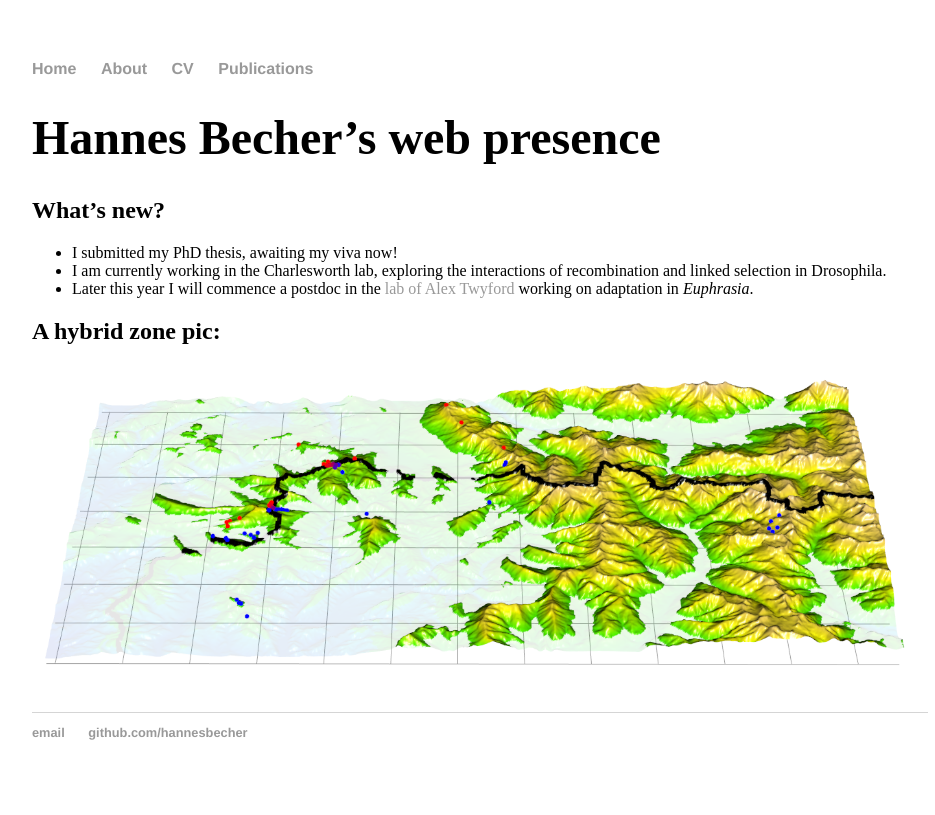
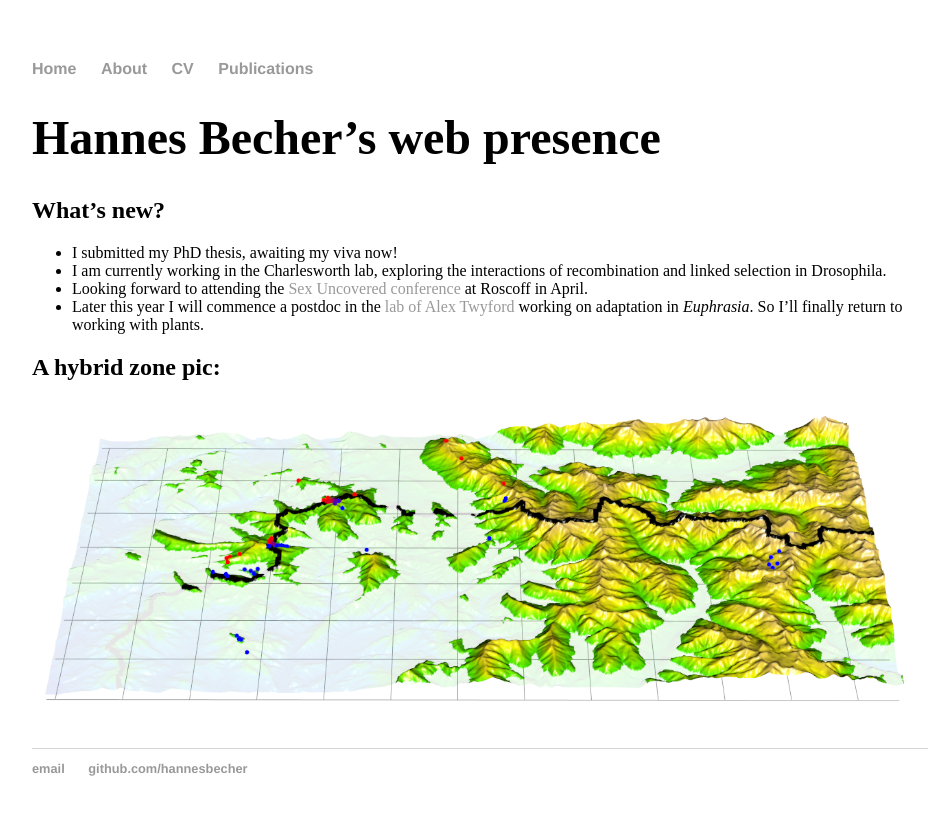
Before and after one commit to hannesbecher/hannesbecher.github.io, a Jekyll site: the page built from index.md, in a window 1280 px wide. Shown: the top 815 px of the page, without its empty margins (160-1095 px from the left). Built offline with Jekyll 4.4.1, drawn with Linux system fonts in a browser that asks for light colours.

Commit message:
Update index.md

```diff
--- a/index.md
+++ b/index.md
@@ -8,7 +8,8 @@ title: Hannes Becher, Doctoral Researcher
 ## What's new?
 * I submitted my PhD thesis, awaiting my viva now!
 * I am currently working in the Charlesworth lab, exploring the interactions of recombination and linked selection in Drosophila.
-* Later this year I will commence a postdoc in the [lab of Alex Twyford](http://twyford.bio.ed.ac.uk) working on adaptation in *Euphrasia*.
+* Looking forward to attending the [Sex Uncovered conference](http://www.cnrs.fr/insb/cjm/2018/Schwander_e.html) at Roscoff in April.
+* Later this year I will commence a postdoc in the [lab of Alex Twyford](http://twyford.bio.ed.ac.uk) working on adaptation in *Euphrasia*. So I'll finally return to working with plants.
 
 
 ## A hybrid zone pic:
```
